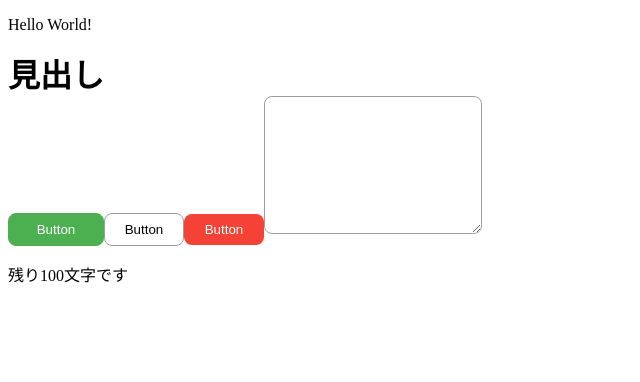
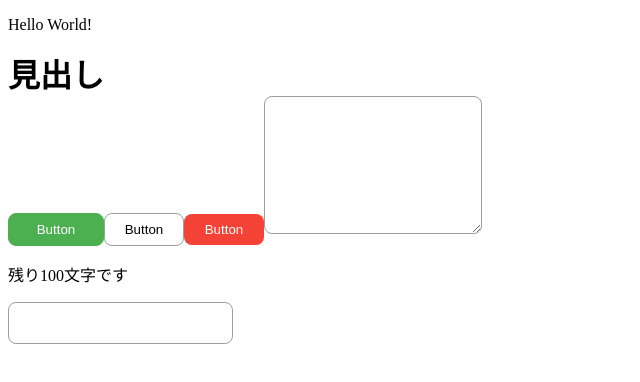
Before and after one commit to takanobu68/React-UI, a React app: page / in a window 1280 px wide. Shown: the top 382 px of the page, without its empty margins (0-640 px from the left). Built offline with nearby package versions, Linux system fonts and the light colour scheme.

Commit message:
Inputコンポーネントの追加

```diff
--- a/src/App.tsx
+++ b/src/App.tsx
@@ -2,6 +2,7 @@
 import { Heading } from './libs/Heading';
 import { Button } from './libs/Button';
 import { Textarea } from './libs/Textarea';
+import { Input } from './libs/input';
 
 export const App = () => {
   return (
@@ -25,6 +26,7 @@
         type='error'
       />
       <Textarea width={200} maxLength={100} />
+      <Input type='text' />
     </>
   );
 };
--- /dev/null
+++ b/src/libs/Input.tsx
@@ -0,0 +1,41 @@
+import { VFC, InputHTMLAttributes } from 'react';
+import styled from 'styled-components';
+import { color, fontSize, radius, space } from './constants';
+
+type Props = InputHTMLAttributes<HTMLInputElement> & {
+  error?: boolean;
+  type?: 'text' | 'number' | 'password';
+  className?: string;
+};
+
+export const Input: VFC<Props> = ({
+  type,
+  value,
+  onChange,
+  className = '',
+  error = false,
+  ...props
+}) => {
+  return (
+    <Wrapper
+      type={type}
+      className={`${className} ${error ? error : ''}`}
+      value={value}
+      onChange={onChange}
+      {...props}
+    />
+  );
+};
+
+const Wrapper = styled.input`
+  height: 42px;
+  padding: ${space.m};
+  border-radius: ${radius.m};
+  border: solid 1px ${color.gray};
+  font-size: ${fontSize.m};
+  box-sizing: border-box;
+  &.error {
+    color: ${color.red};
+    border: solid 1px ${color.red};
+  }
+`;
```
